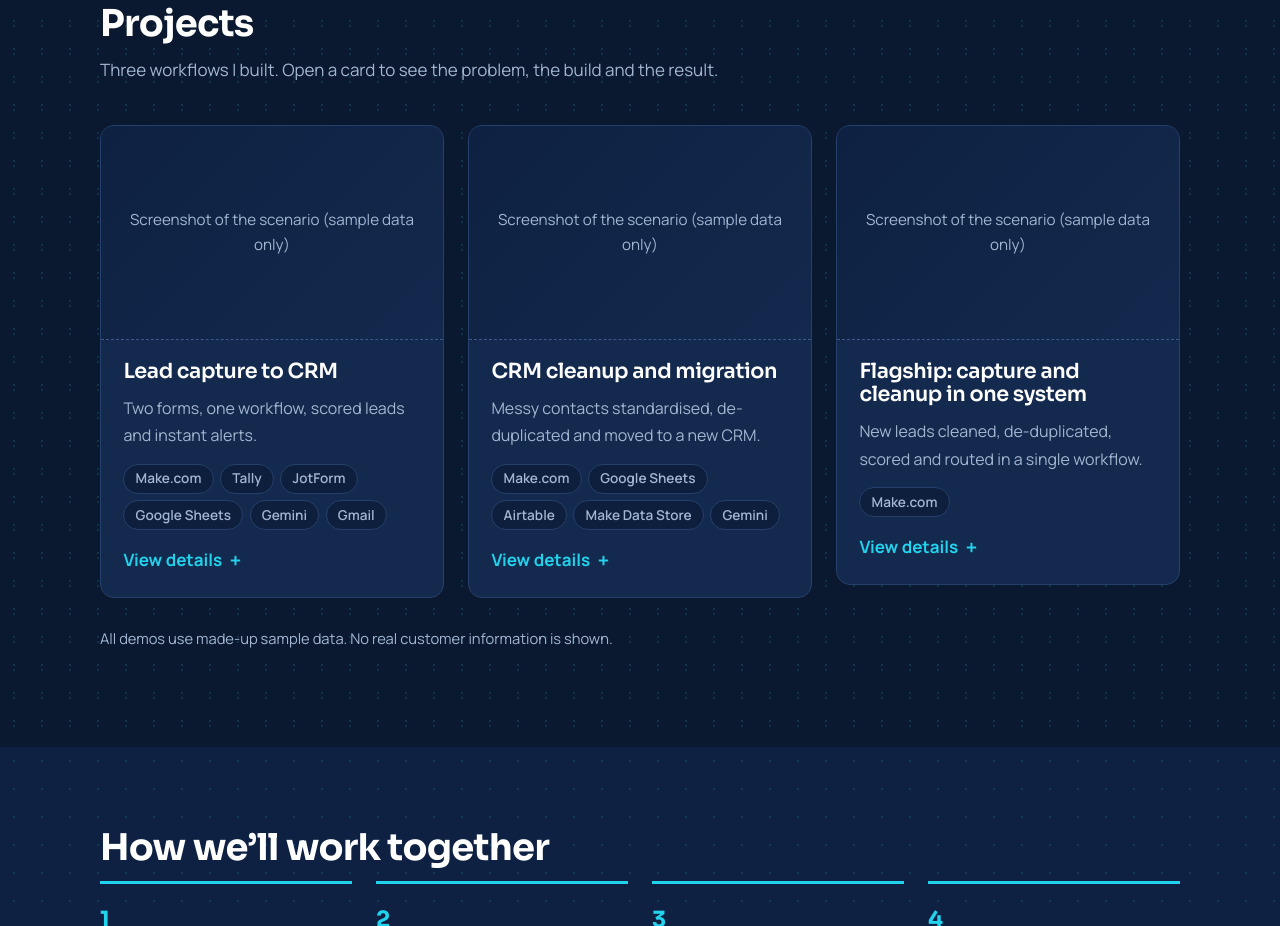
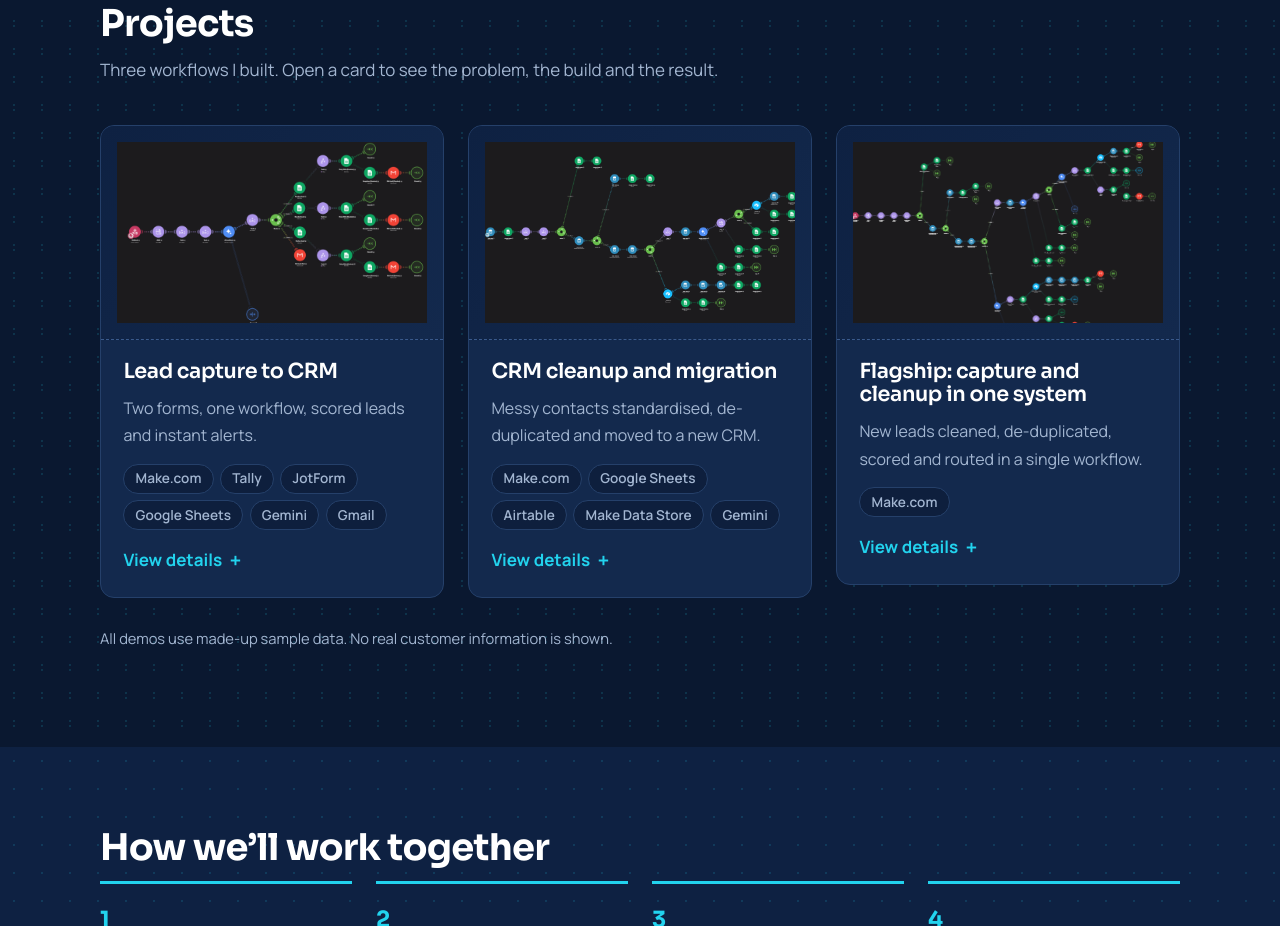
Before and after one commit to rean-navi/reanne-ai, a plain HTML site: page index.html in a window 1280 px wide. Shown: the part 1556-2482 px from the top of the page. Drawn offline with Linux system fonts and the light colour scheme.

Commit message:
Update index.html
added screenshot of projects

```diff
--- a/index.html
+++ b/index.html
@@ -161,10 +161,7 @@
           <!-- Project 1 -->
           <li class="reveal">
             <article class="card">
-              <div class="shot">
-                <!-- EDIT: replace this text with <img src="images/lead-to-crm.png" alt="Make scenario for lead capture to CRM"> -->
-                Screenshot of the scenario (sample data only)
-              </div>
+              <div class="shot"><img src="images/lead-to-crm.png" alt="Make.com scenario for lead capture to CRM" loading="lazy"></div>
               <div class="card-body">
                 <h3>Lead capture to CRM</h3>
                 <p class="tagline">Two forms, one workflow, scored leads and instant alerts.</p>
@@ -190,7 +187,7 @@
           <!-- Project 2 -->
           <li class="reveal" style="--i:1">
             <article class="card">
-              <div class="shot">Screenshot of the scenario (sample data only)</div>
+              <div class="shot"><img src="images/crm-cleanup.png" alt="Make.com scenario for CRM cleanup and migration" loading="lazy"></div>
               <div class="card-body">
                 <h3>CRM cleanup and migration</h3>
                 <p class="tagline">Messy contacts standardised, de-duplicated and moved to a new CRM.</p>
@@ -216,7 +213,7 @@
           <!-- Project 3 -->
           <li class="reveal" style="--i:2">
             <article class="card">
-              <div class="shot">Screenshot of the scenario (sample data only)</div>
+              <div class="shot"><img src="images/flagship.png" alt="Make.com scenario combining lead capture and CRM cleanup" loading="lazy"></div>
               <div class="card-body">
                 <h3>Flagship: capture and cleanup in one system</h3>
                 <p class="tagline">New leads cleaned, de-duplicated, scored and routed in a single workflow.</p>
```
